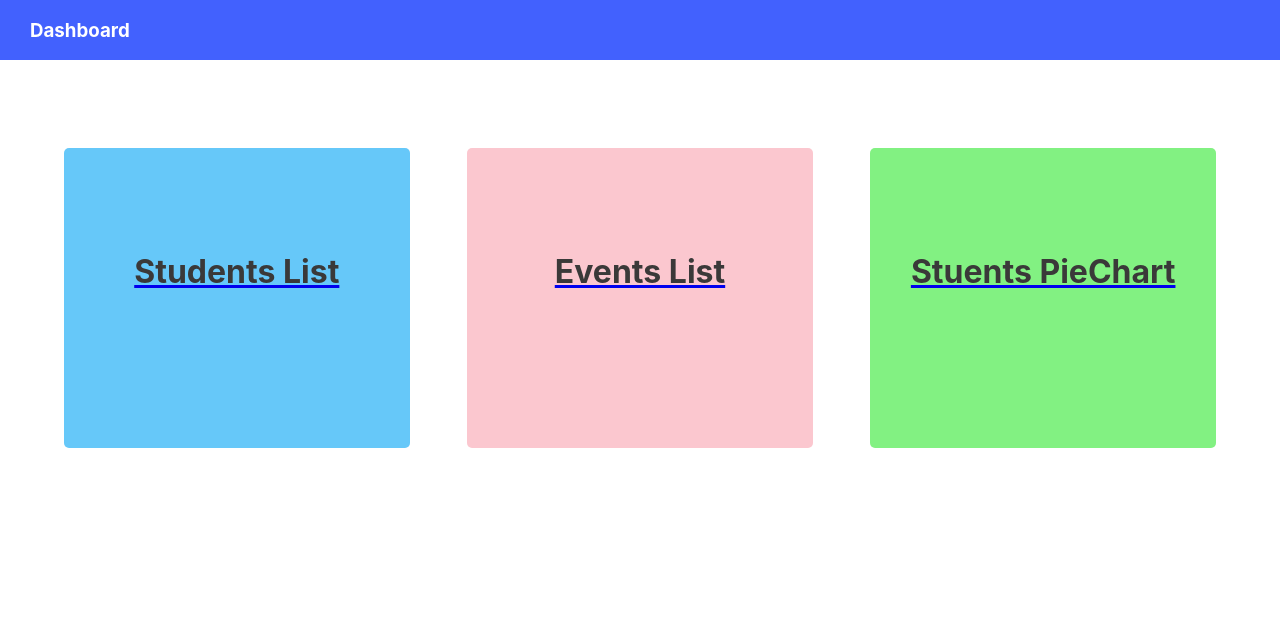
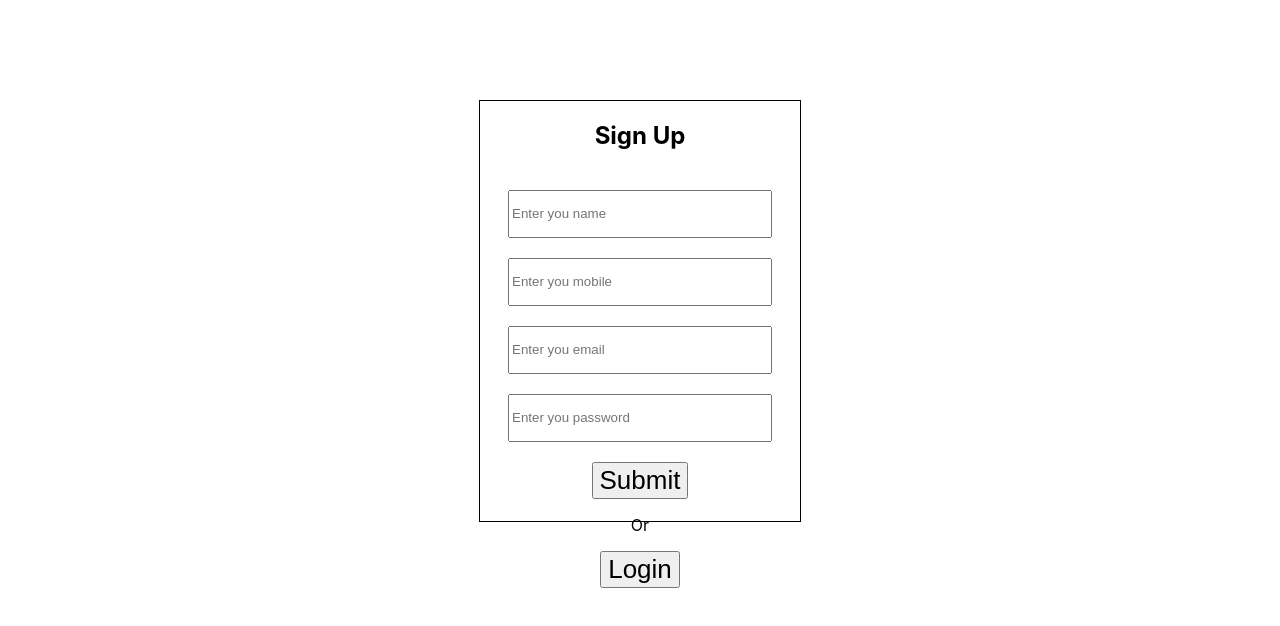
Before and after one commit to anushka3002/Students_Dashboard, a React (Vite) app: page / in a window 1280 px wide. Shown: the top 626 px of the page. Built offline with nearby package versions, Linux system fonts and the light colour scheme.

Commit message:
fixed style

```diff
--- a/src/components/login/login.jsx
+++ b/src/components/login/login.jsx
@@ -35,7 +35,7 @@ export const Login=()=>{
             <input id="loginInput" type="password" name="password" value={user.password} placeholder="Enter your password" onChange={handleChange}></input>
             <br/>
             <br/>
-            <button className="button" onClick={login}>Login</button>
+            <Link to={"/dashboard"}><button className="button" onClick={login}>Login</button></Link>
             <div>or</div>
             <Link to={"/register"}><button className="button">Register</button></Link>
         </div>
--- a/src/components/router/router.jsx
+++ b/src/components/router/router.jsx
@@ -11,12 +11,13 @@ export const AllRoutes=()=>{
     return(
         <>
         <Routes>
-            <Route exact path="/" element={<Dashboard/>}/>
-            <Route exact path="/register" element={<Register/>}/>
+            <Route exact path="/" element={<Register/>}/>
+            {/* <Route exact path="/register" element={<Register/>}/> */}
             <Route exact path="/login" element={<Login/>}/>
             <Route exact path="/student" element={<StudentInfo/>}/>
             <Route exact path="/event" element={<EventInfo/>}/>
             <Route exact path="/pieChart" element={<PieChart/>}/>
+            <Route exact path="/dashboard" element={<Dashboard/>}/>
         </Routes>
         </>
     )
--- a/src/components/signup/signup.jsx
+++ b/src/components/signup/signup.jsx
@@ -55,8 +55,8 @@ export const Register=()=>{
                 <br/>
                 <br/>
                 <div></div>
-                <button
-                 onClick={register}>Submit</button>
+                <Link to={"/dashboard"}><button
+                 onClick={register}>Submit</button></Link>
                 <p>Or</p>
                 <Link to={"/login"}><button>Login</button></Link>
         </div>
--- a/src/components/students/student_info.jsx
+++ b/src/components/students/student_info.jsx
@@ -10,6 +10,7 @@ export const StudentInfo=()=>{
     const [theroll,setTheRoll]=useState("")
     const [thecontact,setTheContact]=useState("")
     const [num,setNum]=useState(0)
+    const [term,setTerm]=useState(0)
     // const [numterm,setNumTerm]=useState("0")
 
     useEffect(()=>{
@@ -89,6 +90,8 @@ export const StudentInfo=()=>{
         </div>
         <div id="secondContainer">
         <div id="SearchBy">
+            <br/>
+            <br/>
                 <h2>Search by</h2>
             <input type="text" onChange={handleQueryName}></input>
             <button id="studentButton" onClick={handleSearchName}>Name</button>
```
Also changed, not shown: 1 other file (tests, documents, lock files or other folders).
